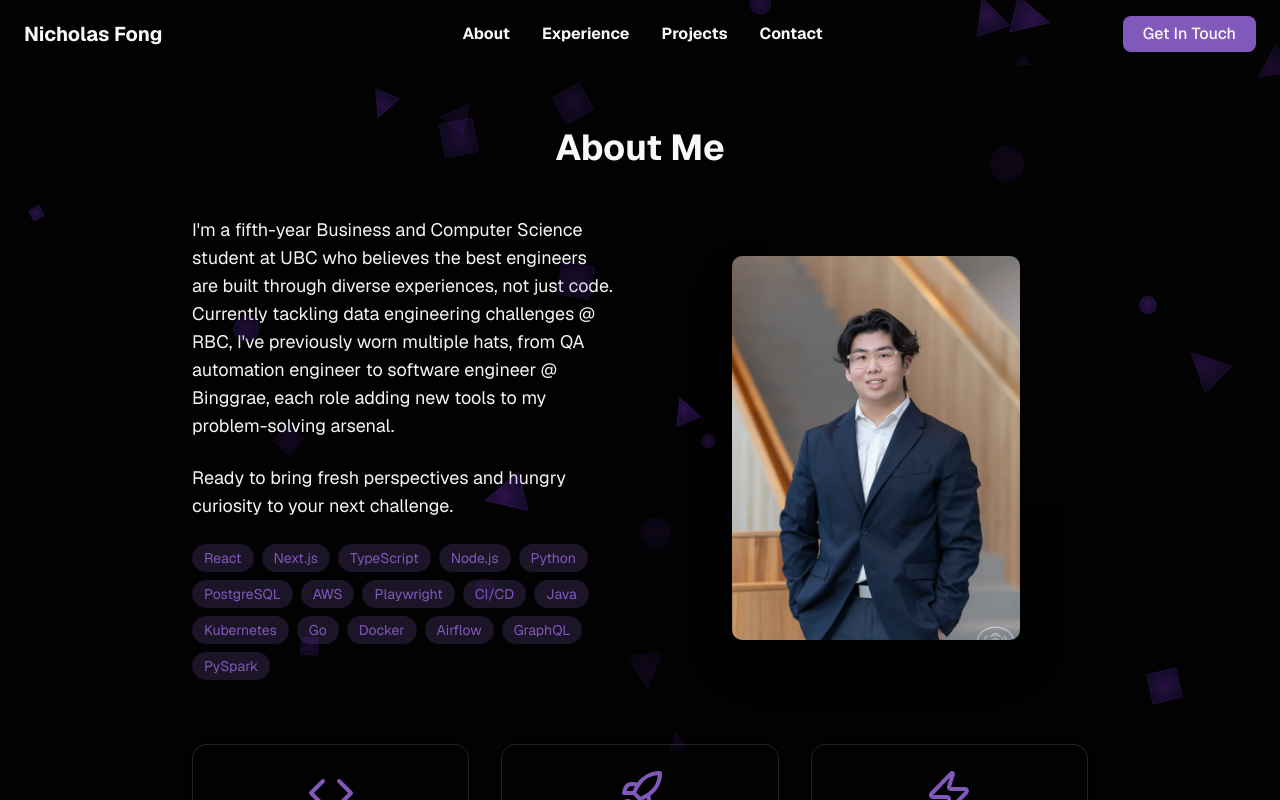
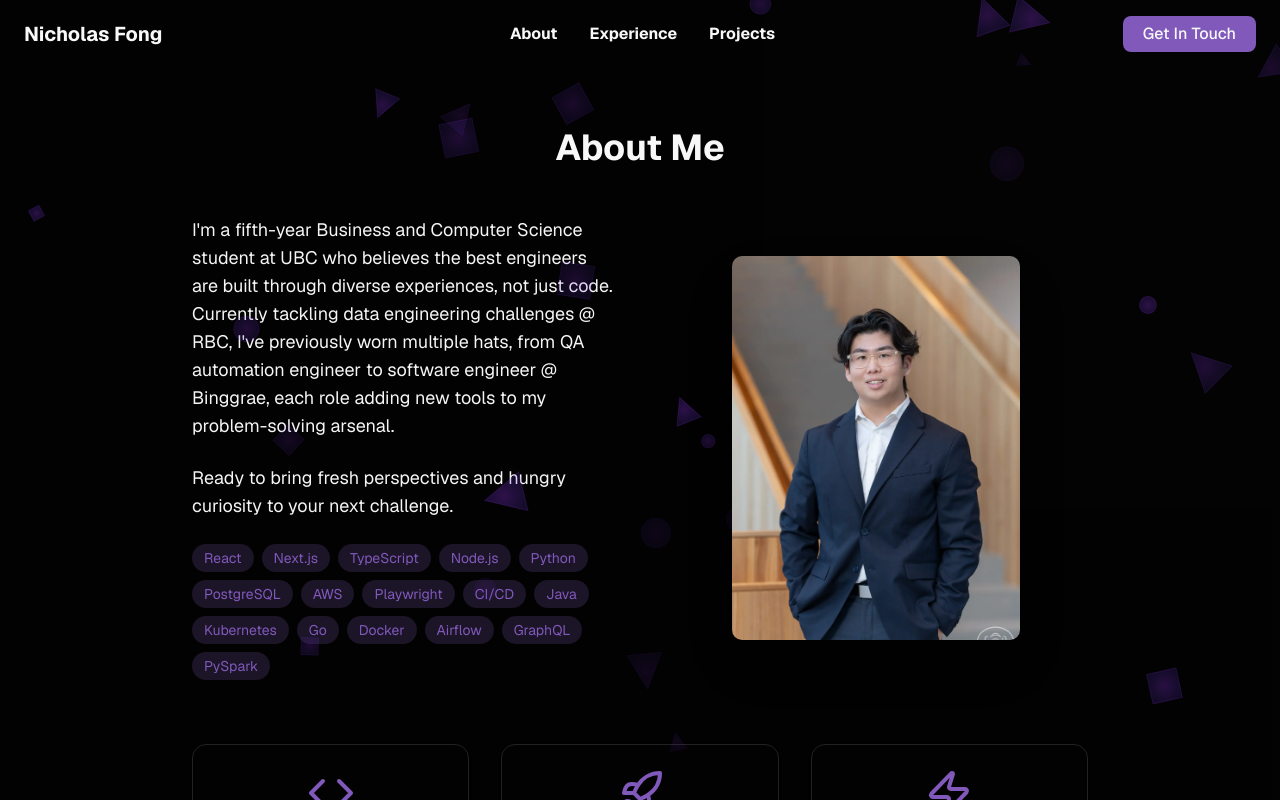
Before and after one commit to Nick-Fong925/Portfolio_Website_V2, a Next.js app: page / in a window 1280 px wide. Shown: the top 800 px of the page. Built offline with nearby package versions, Linux system fonts and the light colour scheme.

Commit message:
removed duplicated Contact Scroll down

```diff
--- a/components/header.tsx
+++ b/components/header.tsx
@@ -83,12 +83,6 @@ export function Header() {
             >
               Projects
             </button>
-            <button
-              onClick={() => scrollToSection("contact")}
-              className="text-foreground hover:text-accent transition-colors font-bold"
-            >
-              Contact
-            </button>
           </div>
 
           <div className="flex items-center gap-2 sm:gap-4 flex-shrink-0">
```
